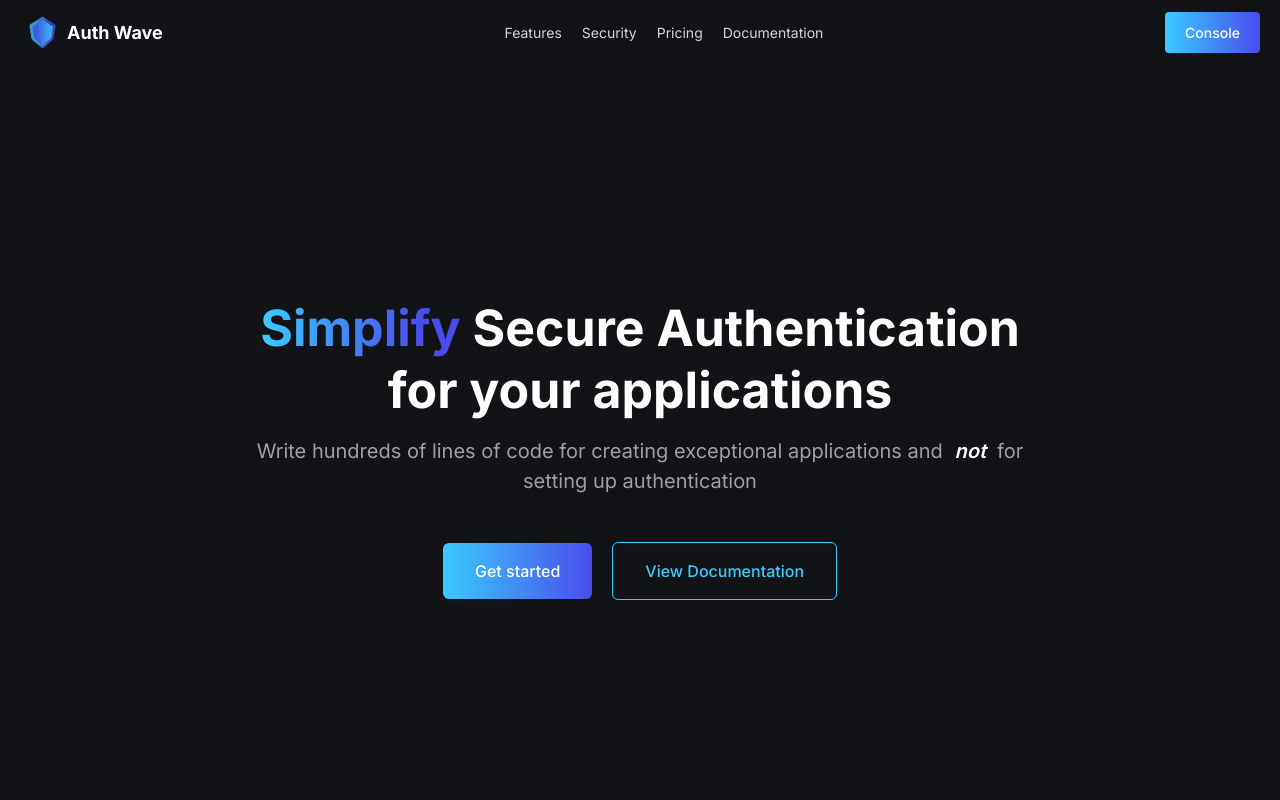
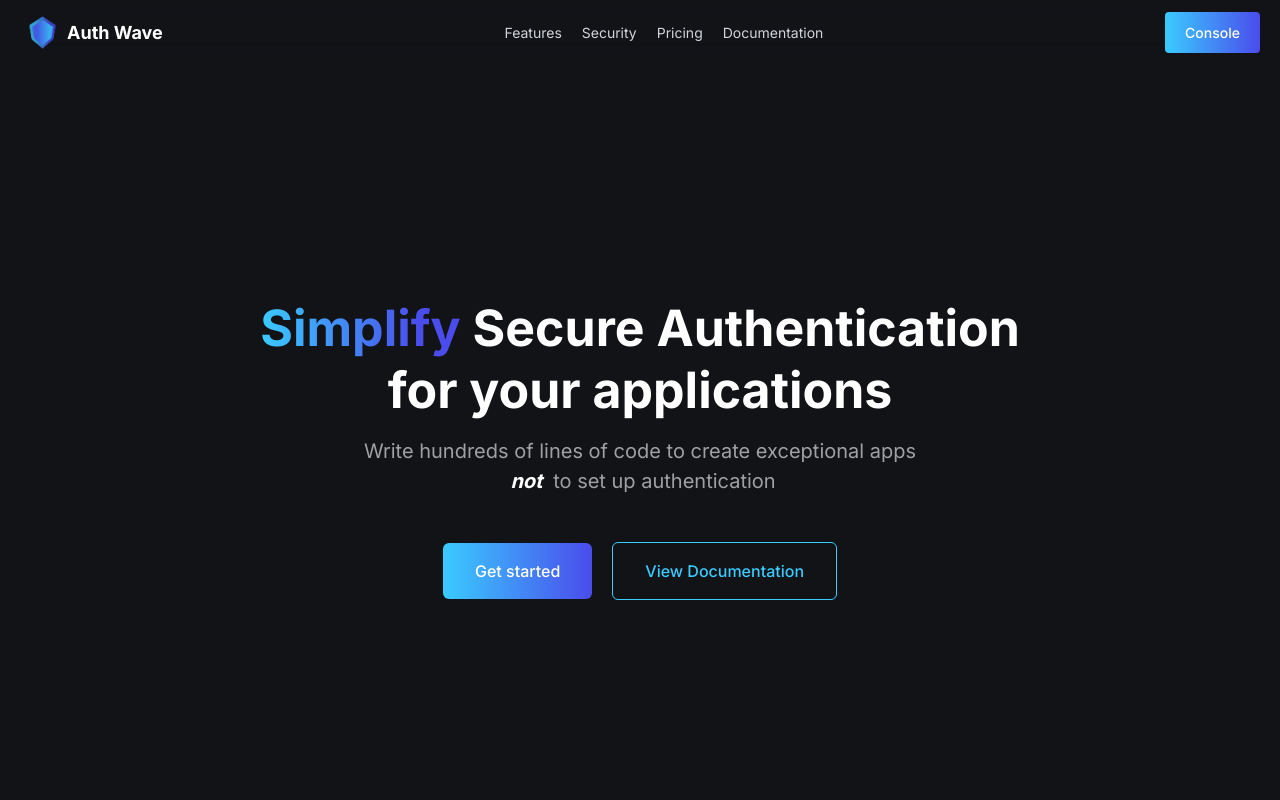
Before and after one commit to Abhijeet-Gautam5702/authwave-frontend-deployment-fork, a Next.js app: page / in a window 1280 px wide. Shown: the top 800 px of the page. Built offline with nearby package versions, Linux system fonts and the light colour scheme; no server answers.

Commit message:
Minor UI updates to Hero section

```diff
--- a/package.json
+++ b/package.json
@@ -1,6 +1,6 @@
 {
   "name": "authwave-frontend",
-  "version": "0.1.0",
+  "version": "1.0.2",
   "private": true,
   "scripts": {
     "dev": "next dev",
--- a/src/components/sections/hero-section.tsx
+++ b/src/components/sections/hero-section.tsx
@@ -13,10 +13,9 @@ export default function Hero() {
         </h1>
         {/* Subtitle */}
         <p className="text-white/60 text-20 2xl:text-26 leading-normal max-w-3xl 2xl:max-w-4xl mx-auto">
-          Write hundreds of lines of code for creating exceptional applications
-          and{" "}
-          <span className="italic font-semibold text-white px-6"> not </span> for
-          setting up authentication
+          Write hundreds of lines of code to create exceptional apps <br />
+          <span className="italic font-bold text-white px-6"> not </span> to
+          set up authentication
         </p>
         {/* Button */}
         <div className="w-full mt-8 2xl:mt-16 flex-center gap-20 2xl:gap-30">
```
